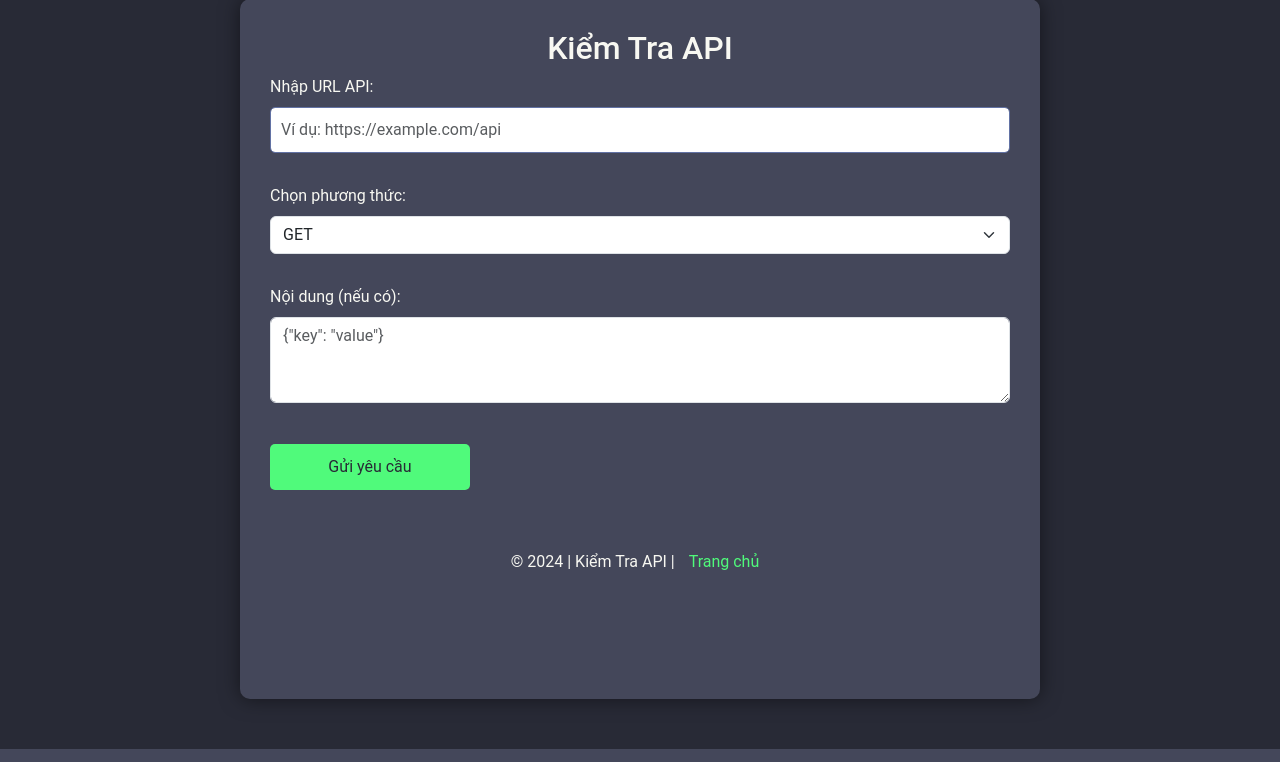
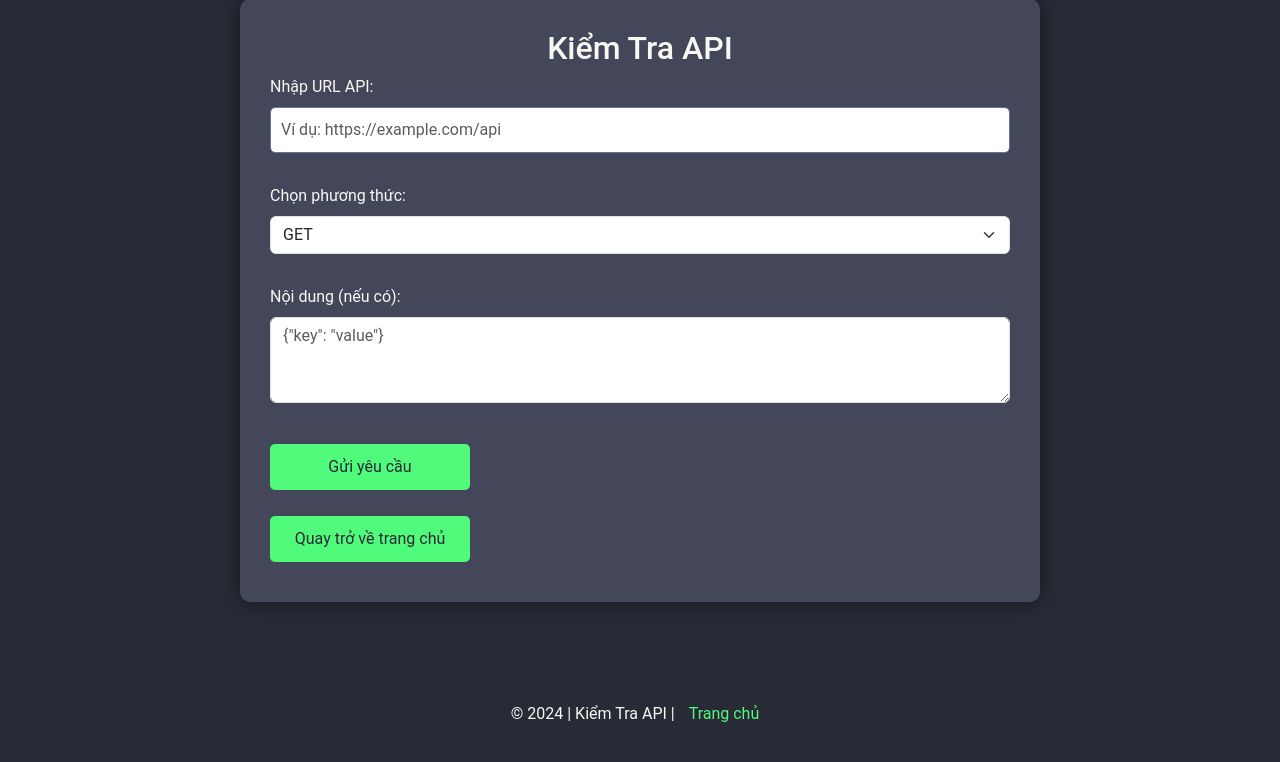
Before and after one commit to tanbaycu/tanbaycu-website, a Flask app: page /api-check in a window 1280 px wide. Shown: the part 51-813 px from the top of the page. Run offline with Flask 3, Linux system fonts and the light colour scheme; parts of the project's set-up code (start-up, migrations or seed data) failed here and were passed over.

Commit message:
hello world

```diff
--- a/templates/api_check.html
+++ b/templates/api_check.html
@@ -246,7 +246,9 @@
       <i class="fas fa-spinner fa-spin" style="font-size: 24px; color: #50fa7b"></i>
       <p>Đang xử lý yêu cầu...</p>
     </div>
-
+    <div class="response" id="response" style="display: none"></div>
+    <a href="{{ url_for('homepage') }}" class="btn btn-custom w-100 mt-3">Quay trở về trang chủ</a>
+  </div>
   <footer class="footer">
     <p>&copy; 2024 | Kiểm Tra API | <a href="{{ url_for('homepage') }}">Trang chủ</a></p>
   </footer>
```
